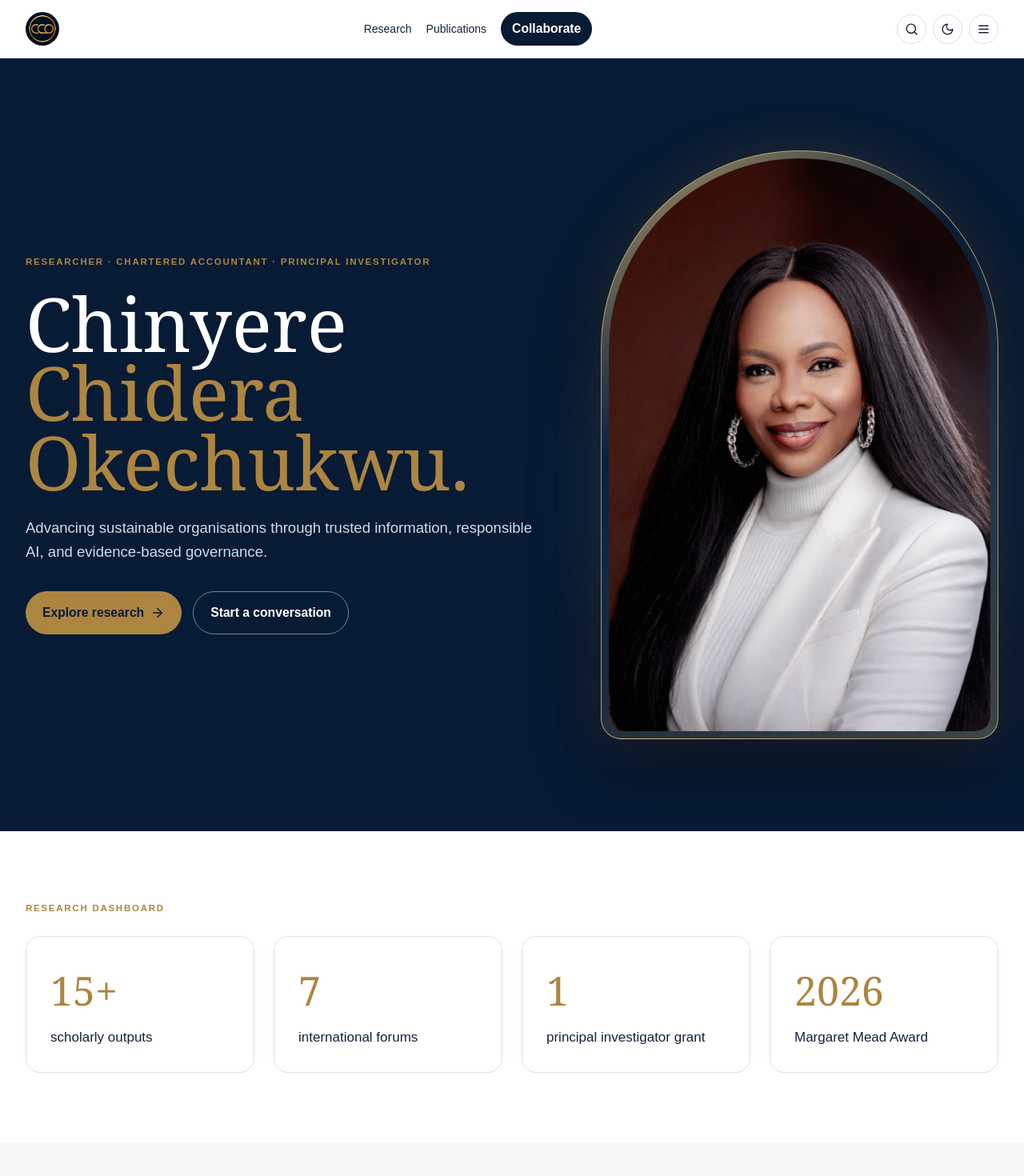
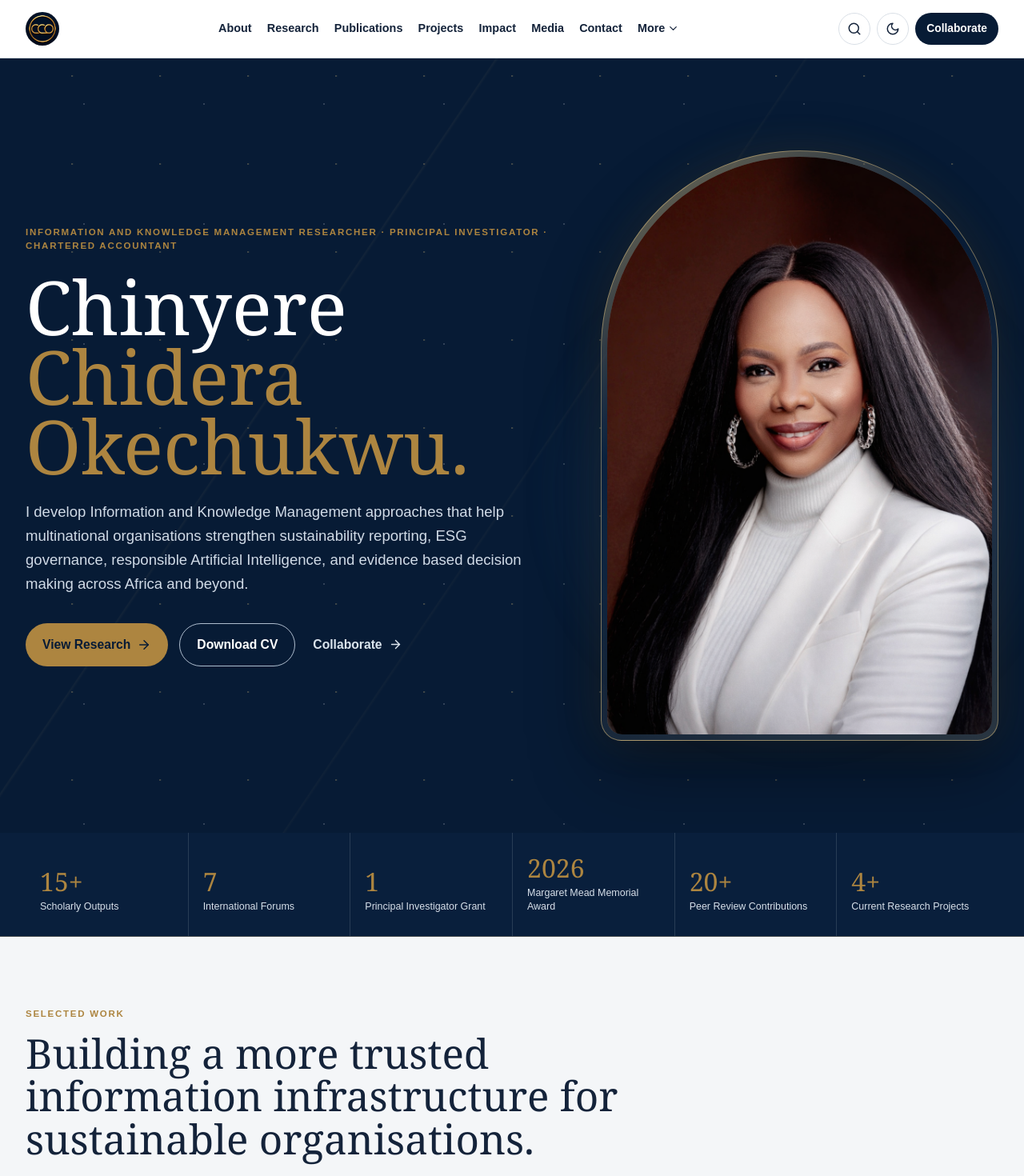
Before and after one commit to chinyereokechukwu/chinyere-chidera-okechukwu, a Next.js app: page / in a window 1280 px wide. Shown: the top 1470 px of the page at 80% size. Built offline with nearby package versions, Linux system fonts and the light colour scheme.

Commit message:
feat: refine global navigation and homepage impact experience

```diff
--- a/app/globals.css
+++ b/app/globals.css
@@ -4,11 +4,14 @@
 * { box-sizing:border-box; }
 html { scroll-behavior:smooth; }
 body { margin:0; background:var(--paper); color:var(--ink); font-family:Arial, sans-serif; }
+button, a { -webkit-tap-highlight-color:transparent; }
+a:focus-visible, button:focus-visible, input:focus-visible, textarea:focus-visible, select:focus-visible { outline:3px solid var(--gold); outline-offset:3px; }
 body.dark { --paper:#071b35; --ink:#ecf0f5; --mist:#102846; --line:#28415d; }
 a { color:inherit; text-decoration:none; }
 .serif { font-family:Georgia, "Times New Roman", serif; }
 .container { max-width:1320px; padding:0 32px; margin:0 auto; }
 .eyebrow { color:var(--gold); font-size:.72rem; letter-spacing:.15em; font-weight:700; text-transform:uppercase; }
+.sr-only { position:absolute; width:1px; height:1px; padding:0; margin:-1px; overflow:hidden; clip:rect(0,0,0,0); white-space:nowrap; border:0; }
 .section { padding:88px 0; }
 .grid { display:grid; gap:20px; }
 .card { border:1px solid var(--line); background:var(--paper); border-radius:18px; padding:24px; }
@@ -16,11 +19,21 @@ a { color:inherit; text-decoration:none; }
 .button-primary { background:var(--navy); color:white; }.dark .button-primary{background:var(--gold);color:var(--navy)}
 .button-secondary { border:1px solid var(--line); }.button:hover { transform:translateY(-1px); }
 input, textarea, select { width:100%; border:1px solid var(--line); border-radius:10px; padding:12px; background:var(--paper); color:var(--ink); }
-.home-hero { background:var(--navy); color:white; padding:clamp(92px,9vw,148px) 0; overflow:hidden; }
+.home-hero { background:var(--navy); color:white; padding:clamp(92px,9vw,148px) 0; overflow:hidden; position:relative; isolation:isolate; }
+.home-hero::before { content:""; position:absolute; inset:0; z-index:-1; opacity:.42; background-image:radial-gradient(circle at 82% 20%,rgba(226,193,126,.6) 0 1px,transparent 1.5px),radial-gradient(circle at 70% 38%,rgba(255,255,255,.42) 0 1px,transparent 1.5px),linear-gradient(124deg,transparent 32%,rgba(226,193,126,.12) 32.1%,transparent 32.3%,transparent 52%,rgba(226,193,126,.09) 52.1%,transparent 52.3%); background-size:110px 110px,150px 150px,100% 100%; }
 .home-hero-grid { display:grid; grid-template-columns:minmax(0,1.08fr) minmax(430px,.82fr); align-items:center; gap:clamp(46px,5vw,82px); }
 .home-hero-copy { position:relative; z-index:1; }
-.home-portrait-frame { position:relative; width:min(100%,570px); justify-self:end; padding:9px; border:1px solid rgba(226,193,126,.72); border-radius:290px 290px 30px 30px; background:linear-gradient(145deg,rgba(226,193,126,.75),rgba(7,27,53,.35) 36%,rgba(226,193,126,.25)); box-shadow:0 32px 88px rgba(0,0,0,.42),0 0 62px rgba(173,133,64,.2); }
+.home-portrait-frame { position:relative; width:min(100%,570px); justify-self:end; padding:7px; border:1px solid rgba(226,193,126,.5); border-radius:290px 290px 30px 30px; background:linear-gradient(145deg,rgba(226,193,126,.54),rgba(7,27,53,.35) 36%,rgba(226,193,126,.16)); box-shadow:0 32px 88px rgba(0,0,0,.42),0 0 52px rgba(173,133,64,.14); }
 .home-portrait-glow { position:absolute; inset:12% -18% -4%; z-index:0; border-radius:50%; background:radial-gradient(ellipse,rgba(173,133,64,.34),rgba(31,76,127,.2) 42%,transparent 70%); filter:blur(12px); }
 .home-portrait { position:relative; z-index:1; width:100%; height:auto; display:block; border-radius:282px 282px 22px 22px; object-fit:contain; box-shadow:inset 0 0 0 1px rgba(255,255,255,.18); }
+.impact-strip { background:#091f3c; color:white; border-bottom:1px solid rgba(226,193,126,.28); }
+.impact-grid { display:grid; grid-template-columns:repeat(6,1fr); gap:0; padding:0; margin:0; }
+.impact-metric { min-width:0; padding:28px 18px; border-left:1px solid rgba(255,255,255,.13); display:flex; flex-direction:column-reverse; gap:7px; }
+.impact-metric:first-child { border-left:0; }
+.impact-metric dd { color:var(--gold); font-family:Georgia,"Times New Roman",serif; font-size:2rem; line-height:1; margin:0; }.impact-metric dt { font-size:.78rem; line-height:1.35; color:#d7e0ea; }
+.nav-link { font-size:.9rem; font-weight:600; padding:10px 0; }.nav-more { position:relative; }.nav-dropdown { position:absolute; top:calc(100% + 12px); right:0; z-index:40; width:240px; padding:8px; border:1px solid var(--line); border-radius:14px; background:var(--paper); box-shadow:0 18px 48px rgba(4,19,40,.18); }.nav-dropdown a { display:block; border-radius:8px; padding:10px 12px; font-size:.9rem; }.nav-dropdown a:hover { background:var(--mist); }.mobile-links { display:grid; grid-template-columns:repeat(2,minmax(0,1fr)); gap:8px; padding:4px 0 22px; }.mobile-links a { padding:10px 4px; font-size:.92rem; }
+.site-header { position:sticky; top:0; z-index:30; background:color-mix(in srgb,var(--paper) 92%,transparent); backdrop-filter:blur(16px); border-bottom:1px solid var(--line); }.site-header-inner { height:72px; display:flex; align-items:center; justify-content:space-between; gap:22px; }.desktop-nav { display:flex; align-items:center; justify-content:center; gap:clamp(14px,1.5vw,24px); flex:1; }.nav-more-button { display:inline-flex; align-items:center; gap:3px; border:0; color:inherit; background:none; cursor:pointer; font-family:inherit; }.nav-actions { display:flex; align-items:center; gap:8px; }.icon-button { display:inline-grid; place-items:center; width:40px; height:40px; padding:0; border:1px solid var(--line); border-radius:50%; color:inherit; background:transparent; cursor:pointer; }.collaborate-link { padding:10px 14px; border-radius:99px; background:var(--navy); color:#fff; font-size:.86rem; font-weight:700; }.mobile-menu-button { display:none; }
 @media (max-width:720px) { .section { padding:64px 0; } }
-@media (max-width:720px) { .container { padding:0 24px; }.home-hero { padding:72px 0 62px; }.home-hero-grid { grid-template-columns:1fr; gap:42px; }.home-portrait-frame { justify-self:center; width:min(82vw,430px); }.home-hero-copy { text-align:center; }.home-hero-copy > div:last-child { justify-content:center; } }
+@media (max-width:980px) { .impact-grid { grid-template-columns:repeat(3,1fr); }.impact-metric:nth-child(4) { border-left:0; } }
+@media (max-width:1120px) { .desktop-nav { display:none; }.mobile-menu-button { display:inline-grid; } }
+@media (max-width:720px) { .container { padding:0 24px; }.home-hero { padding:72px 0 62px; }.home-hero-grid { grid-template-columns:1fr; gap:42px; }.home-portrait-frame { justify-self:center; width:min(82vw,430px); }.home-hero-copy { text-align:center; }.home-hero-copy > div:last-child { justify-content:center; }.impact-grid { grid-template-columns:repeat(2,1fr); }.impact-metric { padding:22px 14px; }.impact-metric:nth-child(odd) { border-left:0; }.impact-metric dd { font-size:1.7rem; } }
--- a/app/page.tsx
+++ b/app/page.tsx
@@ -3,10 +3,12 @@ import Image from "next/image";
 import { ArrowRight, Award } from "lucide-react";
 import site from "@/data/site.json";
 import projects from "@/data/projects.json";
+import downloads from "@/data/downloads.json";
 import { ActionCard, ProjectCard } from "@/components/cards";
+import { MetricsStrip } from "@/components/metrics-strip";
 
-export default function Home() { return <><section className="home-hero"><div className="container home-hero-grid"><div className="home-hero-copy"><div className="eyebrow">Researcher · Chartered Accountant · Principal Investigator</div><h1 className="serif" style={{fontSize:"clamp(3.5rem,7.3vw,7.6rem)",lineHeight:.93,margin:"24px 0"}}>Chinyere<br/><span style={{color:"var(--gold)"}}>Chidera Okechukwu.</span></h1><p style={{fontSize:"clamp(1.16rem,1.4vw,1.38rem)",lineHeight:1.62,maxWidth:710,color:"#d1dbe7"}}>{site.hero}</p><div style={{display:"flex",gap:14,marginTop:34,flexWrap:"wrap"}}><Link className="button" style={{background:"var(--gold)",color:"var(--navy)"}} href="/research">Explore research <ArrowRight size={18}/></Link><Link className="button" style={{border:"1px solid #708197"}} href="/contact">Start a conversation</Link></div></div><div className="home-portrait-frame"><div className="home-portrait-glow"/><Image src="/brand/chinyere-portrait.png" alt="Chinyere Chidera Okechukwu, ESG and sustainability researcher" width={1024} height={1536} priority sizes="(max-width: 720px) min(82vw, 430px), (max-width: 1100px) 42vw, 570px" className="home-portrait"/></div></div></section>
-<section className="section"><div className="container"><div className="eyebrow">Research dashboard</div><div className="grid" style={{gridTemplateColumns:"repeat(auto-fit,minmax(245px,1fr))",marginTop:26,gap:24}}>{site.metrics.map(m=><div className="card" style={{minHeight:168,padding:30}} key={m.label}><div className="serif" style={{fontSize:50,color:"var(--gold)"}}>{m.value}</div><div style={{fontSize:17,marginTop:8}}>{m.label}</div></div>)}</div></div></section>
+export default function Home() { const cvFile = downloads.find((item) => item.title === "Academic CV")?.file ?? "/downloads"; return <><section className="home-hero"><div className="container home-hero-grid"><div className="home-hero-copy"><div className="eyebrow">Information and Knowledge Management Researcher · Principal Investigator · Chartered Accountant</div><h1 className="serif" style={{fontSize:"clamp(3.5rem,7.3vw,7.6rem)",lineHeight:.93,margin:"24px 0"}}>Chinyere<br/><span style={{color:"var(--gold)"}}>Chidera<br/>Okechukwu.</span></h1><p style={{fontSize:"clamp(1.16rem,1.4vw,1.38rem)",lineHeight:1.62,maxWidth:680,color:"#d1dbe7"}}>{site.hero}</p><div style={{display:"flex",gap:14,marginTop:34,flexWrap:"wrap"}}><Link className="button" style={{background:"var(--gold)",color:"var(--navy)"}} href="/research">View Research <ArrowRight size={18}/></Link><a className="button" style={{border:"1px solid #aebdce",color:"white"}} href={cvFile} download>Download CV</a><Link className="button" style={{color:"#dbe4ed",paddingInline:8}} href="/contact">Collaborate <ArrowRight size={17}/></Link></div></div><div className="home-portrait-frame"><div className="home-portrait-glow"/><Image src="/brand/chinyere-portrait.png" alt="Chinyere Chidera Okechukwu, Information and Knowledge Management and sustainability researcher" width={1024} height={1536} priority sizes="(max-width: 720px) min(82vw, 430px), (max-width: 1100px) 42vw, 570px" className="home-portrait"/></div></div></section>
+<MetricsStrip metrics={site.metrics}/>
 <section className="section" style={{background:"var(--mist)"}}><div className="container"><div className="eyebrow">Selected work</div><h2 className="serif" style={{fontSize:"clamp(2.7rem,4vw,4.1rem)",maxWidth:800,lineHeight:1.04,margin:"14px 0 36px"}}>Building a more trusted information infrastructure for sustainable organisations.</h2><div className="grid" style={{gridTemplateColumns:"repeat(auto-fit,minmax(340px,1fr))",gap:24}}>{projects.slice(0,3).map(p=><ProjectCard key={p.title} item={p}/>)}</div></div></section>
 <section className="section"><div className="container"><div className="grid" style={{gridTemplateColumns:"repeat(auto-fit,minmax(220px,1fr))"}}><ActionCard title="Publications" description="Scholarly work on ESG, AI, information and systems thinking." href="/publications"/><ActionCard title="Speaking" description="International conference contributions and knowledge exchange." href="/speaking" icon="calendar"/><ActionCard title="Leadership & service" description="Research leadership, peer review and social impact." href="/leadership-service"/></div></div></section>
 <section className="section" style={{background:"var(--navy)",color:"white"}}><div className="container"><Award color="var(--gold)"/><h2 className="serif" style={{fontSize:42,maxWidth:770,margin:"16px 0"}}>“Sustainable transformation begins with trusted information, responsible leadership and evidence-based decision-making.”</h2><p style={{color:"#c8d3e1"}}>A portfolio connecting rigorous scholarship to practical organisational change.</p></div></section></>; }
--- /dev/null
+++ b/components/metrics-strip.tsx
@@ -0,0 +1,5 @@
+interface Metric { value: string; label: string; }
+
+export function MetricsStrip({ metrics }: { metrics: Metric[] }) {
+  return <section className="impact-strip" aria-labelledby="impact-heading"><div className="container"><h2 id="impact-heading" className="sr-only">Research impact at a glance</h2><dl className="impact-grid">{metrics.map((metric) => <div className="impact-metric" key={metric.label}><dt>{metric.label}</dt><dd>{metric.value}</dd></div>)}</dl></div></section>;
+}
--- a/components/site-header.tsx
+++ b/components/site-header.tsx
@@ -1,28 +1,46 @@
 "use client";
+
 import Link from "next/link";
-import { Menu, Moon, Search, Sun, X } from "lucide-react";
-import { useEffect, useState } from "react";
+import { ChevronDown, Menu, Moon, Search, Sun, X } from "lucide-react";
+import { useEffect, useRef, useState } from "react";
 
-const links = ["About", "Research", "Publications", "Projects", "Grants", "Awards", "Teaching", "Speaking", "Consulting", "Leadership & Service", "Media", "Downloads", "Contact"];
-const slug = (name: string) => `/${name.toLowerCase().replace(/ & /g, "-").replace(/ /g, "-")}`;
+const primaryLinks = [
+  { label: "About", href: "/about" }, { label: "Research", href: "/research" },
+  { label: "Publications", href: "/publications" }, { label: "Projects", href: "/projects" },
+  { label: "Impact", href: "/leadership-service" }, { label: "Media", href: "/media" }, { label: "Contact", href: "/contact" },
+];
+const moreLinks = [
+  { label: "Grants", href: "/grants" }, { label: "Awards", href: "/awards" }, { label: "Teaching", href: "/teaching" },
+  { label: "Speaking", href: "/speaking" }, { label: "Consulting", href: "/consulting" }, { label: "Leadership and Service", href: "/leadership-service" }, { label: "Downloads", href: "/downloads" },
+];
 
 export function SiteHeader() {
-  const [open, setOpen] = useState(false); const [dark, setDark] = useState(false);
+  const [mobileOpen, setMobileOpen] = useState(false);
+  const [moreOpen, setMoreOpen] = useState(false);
+  const [dark, setDark] = useState(false);
+  const moreRef = useRef<HTMLDivElement>(null);
+
   useEffect(() => { document.body.classList.toggle("dark", dark); }, [dark]);
-  return <header style={{position:"sticky",top:0,zIndex:30,background:"color-mix(in srgb, var(--paper) 92%, transparent)",backdropFilter:"blur(16px)",borderBottom:"1px solid var(--line)"}}>
-    <div className="container" style={{height:72,display:"flex",alignItems:"center",justifyContent:"space-between",gap:16}}>
-      <Link href="/" aria-label="Chinyere Chidera Okechukwu home" style={{display:"flex",alignItems:"center"}}><img src="/brand/cco-icon.png" alt="CCO monogram" width="42" height="42" style={{width:42,height:42,borderRadius:"50%",objectFit:"cover"}}/></Link>
-      <nav aria-label="Primary" style={{display:"flex",gap:18,alignItems:"center"}} className="desktop-nav">
-        <Link href="/research" style={{fontSize:14}}>Research</Link>
-        <Link href="/publications" style={{fontSize:14}}>Publications</Link>
-        <Link href="/contact" className="button button-primary" style={{padding:"9px 14px"}}>Collaborate</Link>
+  useEffect(() => {
+    const closeOnOutside = (event: MouseEvent) => { if (!moreRef.current?.contains(event.target as Node)) setMoreOpen(false); };
+    const closeOnEscape = (event: KeyboardEvent) => { if (event.key === "Escape") { setMoreOpen(false); setMobileOpen(false); } };
+    document.addEventListener("mousedown", closeOnOutside); document.addEventListener("keydown", closeOnEscape);
+    return () => { document.removeEventListener("mousedown", closeOnOutside); document.removeEventListener("keydown", closeOnEscape); };
+  }, []);
+
+  const closeMenus = () => { setMobileOpen(false); setMoreOpen(false); };
+  return <header className="site-header">
+    <div className="container site-header-inner">
+      <Link href="/" aria-label="Chinyere Chidera Okechukwu home" style={{display:"flex",alignItems:"center",flexShrink:0}}><img src="/brand/cco-icon.png" alt="CCO monogram" width="42" height="42" style={{width:42,height:42,borderRadius:"50%",objectFit:"cover"}}/></Link>
+      <nav className="desktop-nav" aria-label="Primary navigation">
+        {primaryLinks.map((link) => <Link className="nav-link" href={link.href} key={link.href}>{link.label}</Link>)}
+        <div className="nav-more" ref={moreRef}>
+          <button className="nav-link nav-more-button" aria-haspopup="menu" aria-expanded={moreOpen} aria-controls="more-menu" onClick={() => setMoreOpen(!moreOpen)}>More <ChevronDown size={15} aria-hidden="true"/></button>
+          {moreOpen && <div id="more-menu" className="nav-dropdown" role="menu" aria-label="More portfolio pages">{moreLinks.map((link) => <Link role="menuitem" href={link.href} onClick={closeMenus} key={link.href}>{link.label}</Link>)}</div>}
+        </div>
       </nav>
-      <div style={{display:"flex",gap:8}}><Link href="/search" aria-label="Search" className="button button-secondary" style={{padding:9}}><Search size={17}/></Link><button aria-label="Toggle colour mode" className="button button-secondary" onClick={()=>setDark(!dark)} style={{padding:9}}>{dark?<Sun size={17}/>:<Moon size={17}/>}</button><button className="button button-secondary" aria-label="Open menu" onClick={()=>setOpen(!open)} style={{padding:9}}>{open?<X size={17}/>:<Menu size={17}/>}</button></div>
+      <div className="nav-actions"><Link href="/search" aria-label="Search the portfolio" className="icon-button"><Search size={18}/></Link><button aria-label="Toggle colour mode" className="icon-button" onClick={() => setDark(!dark)}>{dark ? <Sun size={18}/> : <Moon size={18}/>}</button><Link href="/contact" className="collaborate-link">Collaborate</Link><button className="icon-button mobile-menu-button" aria-label={mobileOpen ? "Close navigation menu" : "Open navigation menu"} aria-expanded={mobileOpen} onClick={() => setMobileOpen(!mobileOpen)}>{mobileOpen ? <X size={19}/> : <Menu size={19}/>}</button></div>
     </div>
-    {open && (
-      <nav aria-label="Mobile navigation" className="container" style={{paddingBottom:24,display:"grid",gridTemplateColumns:"repeat(auto-fit,minmax(150px,1fr))",gap:12}}>
-        {links.map((link) => <Link key={link} href={slug(link) as never} onClick={() => setOpen(false)} style={{padding:"8px 0",fontSize:14}}>{link}</Link>)}
-      </nav>
-    )}
+    {mobileOpen && <nav aria-label="Mobile navigation" className="container mobile-links">{[...primaryLinks, ...moreLinks].map((link) => <Link href={link.href} onClick={closeMenus} key={link.href}>{link.label}</Link>)}</nav>}
   </header>;
 }
--- a/data/site.json
+++ b/data/site.json
@@ -5,7 +5,7 @@
   "siteUrl": "https://chinyere-chidera-okechukwu.com",
   "email": "hello@chinyere-chidera-okechukwu.com",
   "institution": "University of Hradec Králové",
-  "hero": "Advancing sustainable organisations through trusted information, responsible AI, and evidence-based governance.",
+  "hero": "I develop Information and Knowledge Management approaches that help multinational organisations strengthen sustainability reporting, ESG governance, responsible Artificial Intelligence, and evidence based decision making across Africa and beyond.",
   "researchAreas": ["ESG & sustainability reporting", "Information & knowledge management", "Responsible AI", "Corporate governance", "Systems thinking", "Sustainability analytics"],
-  "metrics": [{"value":"15+","label":"scholarly outputs"},{"value":"7","label":"international forums"},{"value":"1","label":"principal investigator grant"},{"value":"2026","label":"Margaret Mead Award"}]
+  "metrics": [{"value":"15+","label":"Scholarly Outputs"},{"value":"7","label":"International Forums"},{"value":"1","label":"Principal Investigator Grant"},{"value":"2026","label":"Margaret Mead Memorial Award"},{"value":"20+","label":"Peer Review Contributions"},{"value":"4+","label":"Current Research Projects"}]
 }
```
Also changed, not shown: 1 other file (tests, documents, lock files or other folders).
